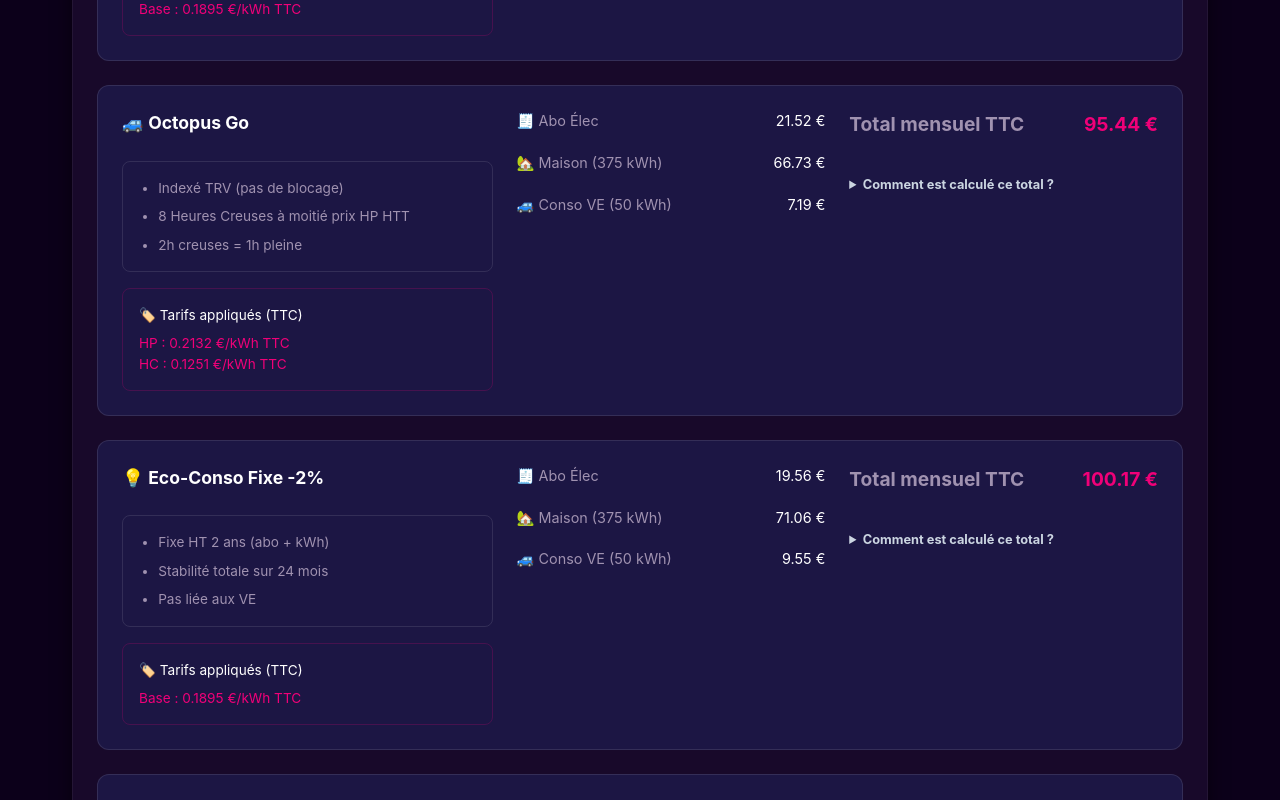
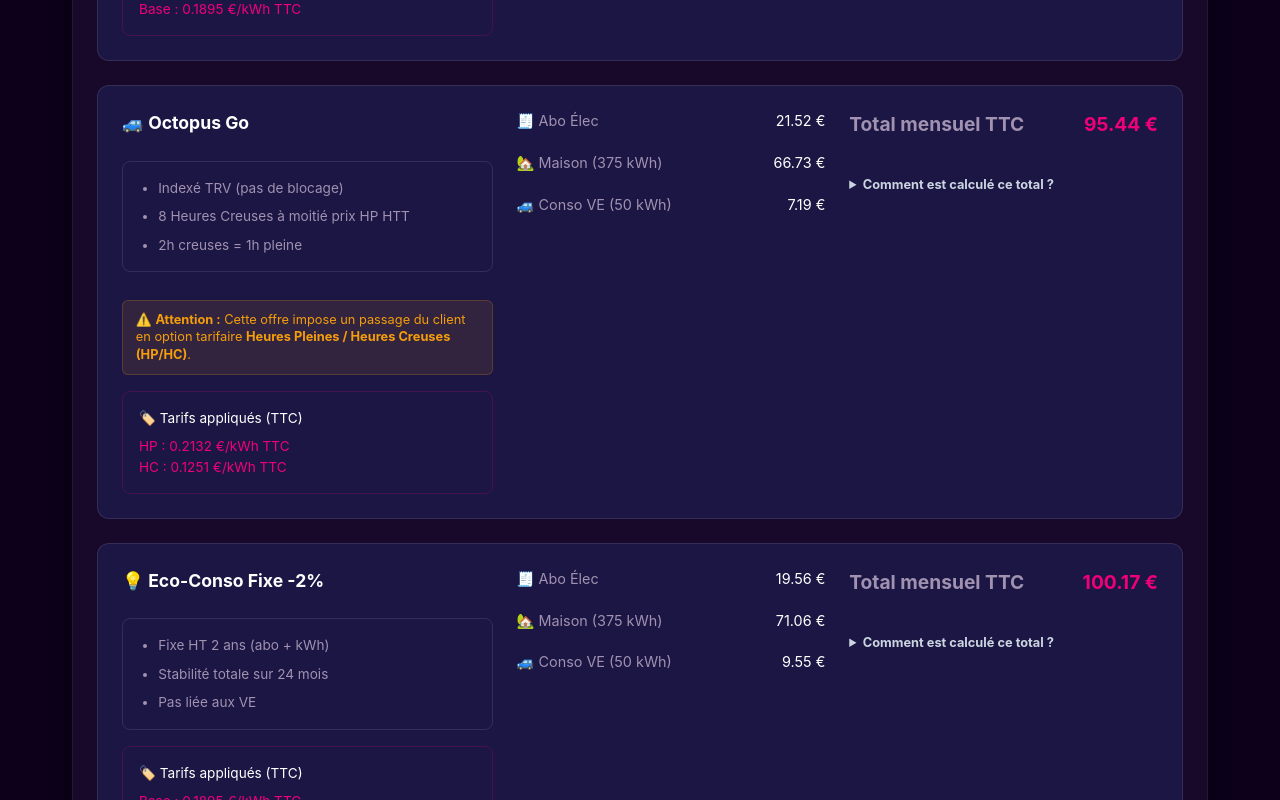
Before and after one commit to almoha73/comparateur-VE, a React (Vite) app: page / in a window 1280 px wide. Shown: the part 3836-4636 px from the top of the page. Built offline with nearby package versions, Linux system fonts and the light colour scheme.

Commit message:
feat: ajout d'une alerte sur la carte Octopus Go en option Base

```diff
--- a/src/components/OfferComparison.jsx
+++ b/src/components/OfferComparison.jsx
@@ -34,6 +34,21 @@
                       ))}
                     </ul>
                   </div>
+
+                  {offer.id === 'octopus-go' && offerType === 'base' && (
+                    <div style={{
+                      marginTop: '0.75rem',
+                      padding: '0.6rem 0.8rem',
+                      backgroundColor: 'rgba(245, 158, 11, 0.1)',
+                      border: '1px solid rgba(245, 158, 11, 0.2)',
+                      borderRadius: '0.375rem',
+                      fontSize: '0.8rem',
+                      color: '#f59e0b',
+                      lineHeight: '1.4'
+                    }}>
+                      ⚠️ <strong>Attention :</strong> Cette offre impose un passage du client en option tarifaire <strong>Heures Pleines / Heures Creuses (HP/HC)</strong>.
+                    </div>
+                  )}
 
                   <div className="detail-box rates">
                     <div style={{ marginBottom: '0.5rem', color: 'white' }}>🏷️ Tarifs appliqués (TTC)</div>
```
